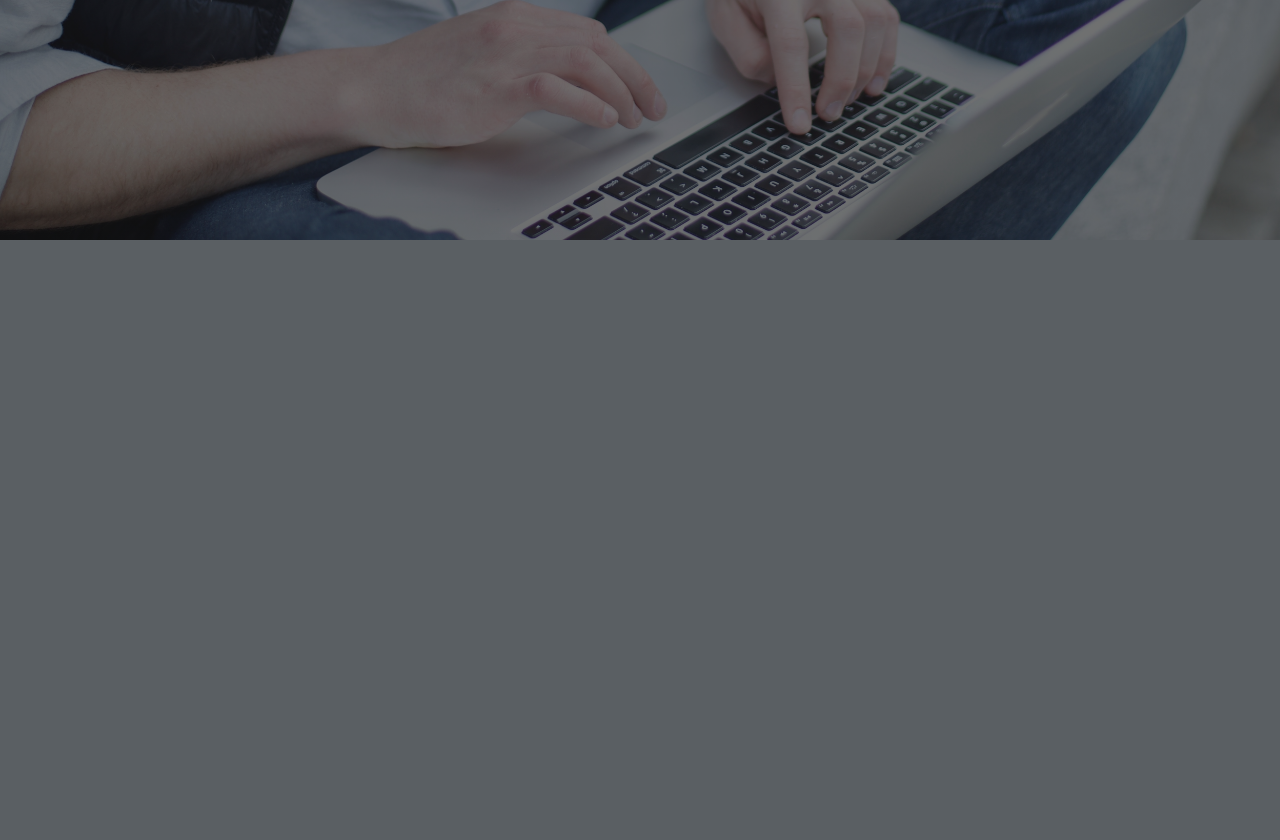
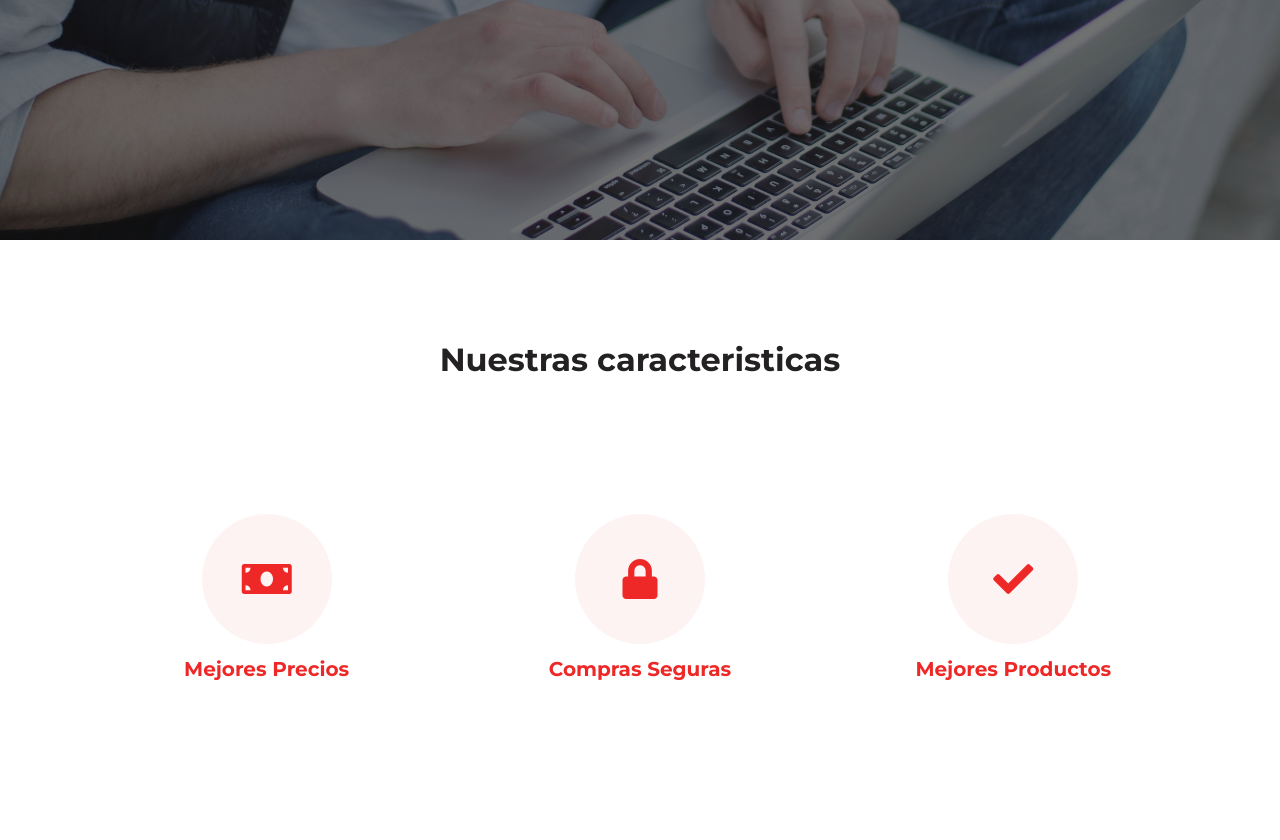
Before and after one commit to AlanBM94/Tienda-en-Linea, a web app: file public/index.html in a window 1280 px wide. Shown: the part 560-1400 px from the top of the page. Before the commit the page ends 800 px from the top, so only its background shows below. Run offline with its HTML, style and script files only (its server is not run), Linux system fonts and the light colour scheme; some libraries are stand-ins or nearby versions.

Commit message:
Interfaz caracteristicas

```diff
--- a/public/css/main.css
+++ b/public/css/main.css
@@ -1,5 +1,64 @@
 .logo-icono {
   color: #ed2827;
+}
+
+.caracteristicas {
+  padding: 10rem 8rem;
+  height: 60rem;
+}
+
+.caracteristicas__titulo {
+  text-align: center;
+  font-size: 3.2rem;
+  color: #232121;
+  font-weight: 700;
+}
+
+.caracteristicas__contenido {
+  margin-top: 2rem;
+  height: 90%;
+  display: -webkit-box;
+  display: -ms-flexbox;
+  display: flex;
+  -webkit-box-align: center;
+      -ms-flex-align: center;
+          align-items: center;
+  -ms-flex-pack: distribute;
+      justify-content: space-around;
+}
+
+.caracteristicas__item {
+  background: #fef3f3;
+  width: 13rem;
+  height: 13rem;
+  border-radius: 6.5rem;
+  position: relative;
+  display: -webkit-box;
+  display: -ms-flexbox;
+  display: flex;
+  -webkit-box-orient: vertical;
+  -webkit-box-direction: normal;
+      -ms-flex-direction: column;
+          flex-direction: column;
+  -ms-flex-pack: distribute;
+      justify-content: space-around;
+  -webkit-box-align: center;
+      -ms-flex-align: center;
+          align-items: center;
+}
+
+.caracteristicas__icono {
+  color: #ed2827;
+  font-size: 4rem;
+}
+
+.caracteristicas__texto {
+  position: absolute;
+  top: 110%;
+  width: 20rem;
+  color: #ed2827;
+  font-size: 2rem;
+  text-align: center;
 }
 
 header {
@@ -207,6 +266,7 @@
   -webkit-box-sizing: border-box;
           box-sizing: border-box;
   font-family: 'Montserrat', sans-serif;
+  color: #232121;
 }
 
 .btn {
--- a/public/index.html
+++ b/public/index.html
@@ -91,5 +91,33 @@
         </button>
       </div>
     </header>
+    <!-- Caracteristicas -->
+    <section class="caracteristicas">
+      <!-- Caracteristicas titulo -->
+      <h3 class="caracteristicas__titulo">Nuestras caracteristicas</h3>
+      <div class="caracteristicas__contenido">
+        <!-- Caracteristicas item -->
+        <div class="caracteristicas__item">
+          <i class="caracteristicas__icono fas fa-money-bill"></i>
+          <h3 class="caracteristicas__texto">
+            Mejores Precios
+          </h3>
+        </div>
+        <!-- Caracteristicas item -->
+        <div class="caracteristicas__item">
+          <i class="caracteristicas__icono fas fa-lock"></i>
+          <h3 class="caracteristicas__texto">
+            Compras Seguras
+          </h3>
+        </div>
+        <!-- Caracteristicas item -->
+        <div class="caracteristicas__item">
+          <i class="caracteristicas__icono fas fa-check"></i>
+          <h3 class="caracteristicas__texto">
+            Mejores Productos
+          </h3>
+        </div>
+      </div>
+    </section>
   </body>
 </html>
--- a/public/sass/abstracts/_mixins.scss
+++ b/public/sass/abstracts/_mixins.scss
@@ -5,6 +5,13 @@
 
 @mixin flexCenter {
   display: flex;
+  align-items: center;
+}
+
+@mixin flexColumn {
+  display: flex;
+  flex-direction: column;
+  justify-content: space-around;
   align-items: center;
 }
 
--- a/public/sass/abstracts/_variables.scss
+++ b/public/sass/abstracts/_variables.scss
@@ -1,6 +1,7 @@
 // Colores
 $color-primario: #ed2827;
 $color-primario-hover: #f04746;
+$color-rosa-claro: #fef3f3;
 $blanco: #ffff;
 $negro: #232121;
 
--- a/public/sass/base/_base.scss
+++ b/public/sass/base/_base.scss
@@ -13,4 +13,5 @@
 body {
   box-sizing: border-box;
   font-family: 'Montserrat', sans-serif;
+  color: $negro;
 }
--- /dev/null
+++ b/public/sass/layout/_caracteristicas.scss
@@ -0,0 +1,36 @@
+.caracteristicas {
+  padding: 10rem 8rem;
+  height: 60rem;
+  &__titulo {
+    text-align: center;
+    font-size: 3.2rem;
+    color: $negro;
+    font-weight: 700;
+  }
+  &__contenido {
+    margin-top: 2rem;
+    height: 90%;
+    @include flexCenter;
+    justify-content: space-around;
+  }
+  &__item {
+    background: $color-rosa-claro;
+    width: 13rem;
+    height: 13rem;
+    border-radius: 6.5rem;
+    position: relative;
+    @include flexColumn;
+  }
+  &__icono {
+    color: $color-primario;
+    font-size: 4rem;
+  }
+  &__texto {
+    position: absolute;
+    top: 110%;
+    width: 20rem;
+    color: $color-primario;
+    font-size: 2rem;
+    text-align: center;
+  }
+}
--- a/public/sass/layout/_header.scss
+++ b/public/sass/layout/_header.scss
@@ -17,10 +17,7 @@
     transform: translateX(-50%);
     width: 30rem;
     height: 40rem;
-    display: flex;
-    flex-direction: column;
-    justify-content: space-around;
-    align-items: center;
+    @include flexColumn;
     &__titulo {
       font-size: 3.8rem;
       margin-top: 2rem;
--- a/public/sass/main.scss
+++ b/public/sass/main.scss
@@ -1,6 +1,7 @@
 @import './abstracts/variables';
 @import './abstracts/iconos';
 @import './abstracts/mixins';
+@import './layout/caracteristicas';
 @import './layout/header';
 @import './layout/navigation';
 @import './base/base';
```
Also changed, not shown: 1 other file.
